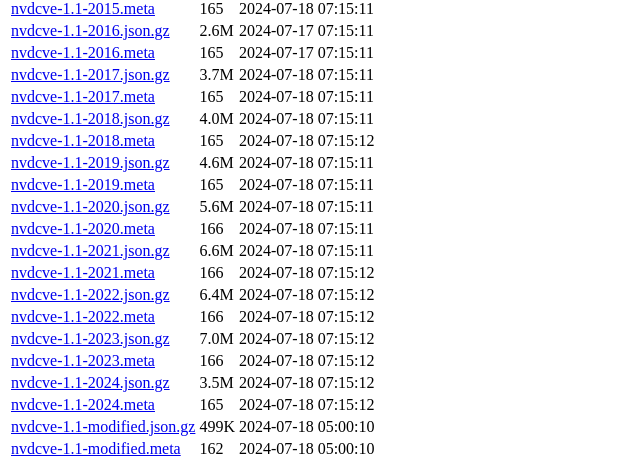
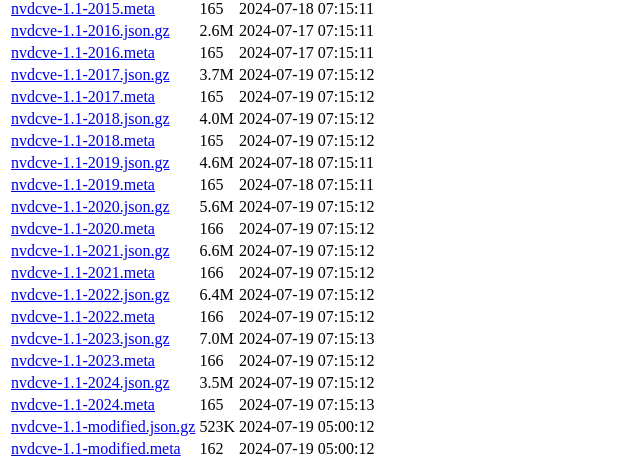
Before and after one commit to beny23/nvd-nist-mirror, a plain HTML site: page feeds/json/cve/1.1/index.html in a window 1280 px wide. Shown: the part 605-1071 px from the top of the page, 0-640 px from the left. Drawn offline with Linux system fonts and the light colour scheme.

Commit message:
deploy: ef597cdd05ce031c7dac9162fe0c5dd3ab7326f3

```diff
--- a/feeds/json/cve/1.1/index.html
+++ b/feeds/json/cve/1.1/index.html
@@ -29,22 +29,22 @@
 <tr><td> <a href="nvdcve-1.1-2015.meta">nvdcve-1.1-2015.meta</a></td> <td>165</td> <td> 2024-07-18 07:15:11 </td></tr>
 <tr><td> <a href="nvdcve-1.1-2016.json.gz">nvdcve-1.1-2016.json.gz</a></td> <td>2.6M</td> <td> 2024-07-17 07:15:11 </td></tr>
 <tr><td> <a href="nvdcve-1.1-2016.meta">nvdcve-1.1-2016.meta</a></td> <td>165</td> <td> 2024-07-17 07:15:11 </td></tr>
-<tr><td> <a href="nvdcve-1.1-2017.json.gz">nvdcve-1.1-2017.json.gz</a></td> <td>3.7M</td> <td> 2024-07-18 07:15:11 </td></tr>
-<tr><td> <a href="nvdcve-1.1-2017.meta">nvdcve-1.1-2017.meta</a></td> <td>165</td> <td> 2024-07-18 07:15:11 </td></tr>
-<tr><td> <a href="nvdcve-1.1-2018.json.gz">nvdcve-1.1-2018.json.gz</a></td> <td>4.0M</td> <td> 2024-07-18 07:15:11 </td></tr>
-<tr><td> <a href="nvdcve-1.1-2018.meta">nvdcve-1.1-2018.meta</a></td> <td>165</td> <td> 2024-07-18 07:15:12 </td></tr>
+<tr><td> <a href="nvdcve-1.1-2017.json.gz">nvdcve-1.1-2017.json.gz</a></td> <td>3.7M</td> <td> 2024-07-19 07:15:12 </td></tr>
+<tr><td> <a href="nvdcve-1.1-2017.meta">nvdcve-1.1-2017.meta</a></td> <td>165</td> <td> 2024-07-19 07:15:12 </td></tr>
+<tr><td> <a href="nvdcve-1.1-2018.json.gz">nvdcve-1.1-2018.json.gz</a></td> <td>4.0M</td> <td> 2024-07-19 07:15:12 </td></tr>
+<tr><td> <a href="nvdcve-1.1-2018.meta">nvdcve-1.1-2018.meta</a></td> <td>165</td> <td> 2024-07-19 07:15:12 </td></tr>
 <tr><td> <a href="nvdcve-1.1-2019.json.gz">nvdcve-1.1-2019.json.gz</a></td> <td>4.6M</td> <td> 2024-07-18 07:15:11 </td></tr>
 <tr><td> <a href="nvdcve-1.1-2019.meta">nvdcve-1.1-2019.meta</a></td> <td>165</td> <td> 2024-07-18 07:15:11 </td></tr>
-<tr><td> <a href="nvdcve-1.1-2020.json.gz">nvdcve-1.1-2020.json.gz</a></td> <td>5.6M</td> <td> 2024-07-18 07:15:11 </td></tr>
-<tr><td> <a href="nvdcve-1.1-2020.meta">nvdcve-1.1-2020.meta</a></td> <td>166</td> <td> 2024-07-18 07:15:11 </td></tr>
-<tr><td> <a href="nvdcve-1.1-2021.json.gz">nvdcve-1.1-2021.json.gz</a></td> <td>6.6M</td> <td> 2024-07-18 07:15:11 </td></tr>
-<tr><td> <a href="nvdcve-1.1-2021.meta">nvdcve-1.1-2021.meta</a></td> <td>166</td> <td> 2024-07-18 07:15:12 </td></tr>
-<tr><td> <a href="nvdcve-1.1-2022.json.gz">nvdcve-1.1-2022.json.gz</a></td> <td>6.4M</td> <td> 2024-07-18 07:15:12 </td></tr>
-<tr><td> <a href="nvdcve-1.1-2022.meta">nvdcve-1.1-2022.meta</a></td> <td>166</td> <td> 2024-07-18 07:15:12 </td></tr>
-<tr><td> <a href="nvdcve-1.1-2023.json.gz">nvdcve-1.1-2023.json.gz</a></td> <td>7.0M</td> <td> 2024-07-18 07:15:12 </td></tr>
-<tr><td> <a href="nvdcve-1.1-2023.meta">nvdcve-1.1-2023.meta</a></td> <td>166</td> <td> 2024-07-18 07:15:12 </td></tr>
-<tr><td> <a href="nvdcve-1.1-2024.json.gz">nvdcve-1.1-2024.json.gz</a></td> <td>3.5M</td> <td> 2024-07-18 07:15:12 </td></tr>
-<tr><td> <a href="nvdcve-1.1-2024.meta">nvdcve-1.1-2024.meta</a></td> <td>165</td> <td> 2024-07-18 07:15:12 </td></tr>
-<tr><td> <a href="nvdcve-1.1-modified.json.gz">nvdcve-1.1-modified.json.gz</a></td> <td>499K</td> <td> 2024-07-18 05:00:10 </td></tr>
-<tr><td> <a href="nvdcve-1.1-modified.meta">nvdcve-1.1-modified.meta</a></td> <td>162</td> <td> 2024-07-18 05:00:10 </td></tr>
+<tr><td> <a href="nvdcve-1.1-2020.json.gz">nvdcve-1.1-2020.json.gz</a></td> <td>5.6M</td> <td> 2024-07-19 07:15:12 </td></tr>
+<tr><td> <a href="nvdcve-1.1-2020.meta">nvdcve-1.1-2020.meta</a></td> <td>166</td> <td> 2024-07-19 07:15:12 </td></tr>
+<tr><td> <a href="nvdcve-1.1-2021.json.gz">nvdcve-1.1-2021.json.gz</a></td> <td>6.6M</td> <td> 2024-07-19 07:15:12 </td></tr>
+<tr><td> <a href="nvdcve-1.1-2021.meta">nvdcve-1.1-2021.meta</a></td> <td>166</td> <td> 2024-07-19 07:15:12 </td></tr>
+<tr><td> <a href="nvdcve-1.1-2022.json.gz">nvdcve-1.1-2022.json.gz</a></td> <td>6.4M</td> <td> 2024-07-19 07:15:12 </td></tr>
+<tr><td> <a href="nvdcve-1.1-2022.meta">nvdcve-1.1-2022.meta</a></td> <td>166</td> <td> 2024-07-19 07:15:12 </td></tr>
+<tr><td> <a href="nvdcve-1.1-2023.json.gz">nvdcve-1.1-2023.json.gz</a></td> <td>7.0M</td> <td> 2024-07-19 07:15:13 </td></tr>
+<tr><td> <a href="nvdcve-1.1-2023.meta">nvdcve-1.1-2023.meta</a></td> <td>166</td> <td> 2024-07-19 07:15:12 </td></tr>
+<tr><td> <a href="nvdcve-1.1-2024.json.gz">nvdcve-1.1-2024.json.gz</a></td> <td>3.5M</td> <td> 2024-07-19 07:15:12 </td></tr>
+<tr><td> <a href="nvdcve-1.1-2024.meta">nvdcve-1.1-2024.meta</a></td> <td>165</td> <td> 2024-07-19 07:15:13 </td></tr>
+<tr><td> <a href="nvdcve-1.1-modified.json.gz">nvdcve-1.1-modified.json.gz</a></td> <td>523K</td> <td> 2024-07-19 05:00:12 </td></tr>
+<tr><td> <a href="nvdcve-1.1-modified.meta">nvdcve-1.1-modified.meta</a></td> <td>162</td> <td> 2024-07-19 05:00:12 </td></tr>
 </table></body></html>
```
Also changed, not shown: feeds/index.html (+1 -1 lines), feeds/json/cve/index.html (+1 -1 lines), feeds/json/index.html (+1 -1 lines), index.html (+1 -1 lines), 12 other files.
